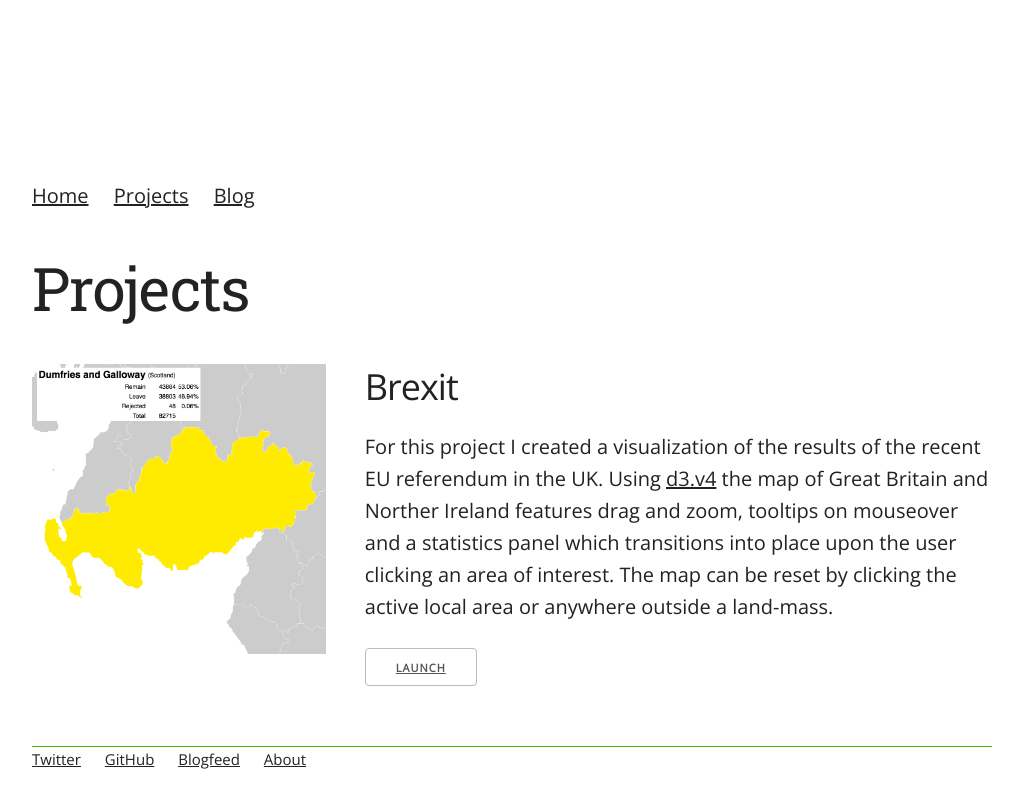
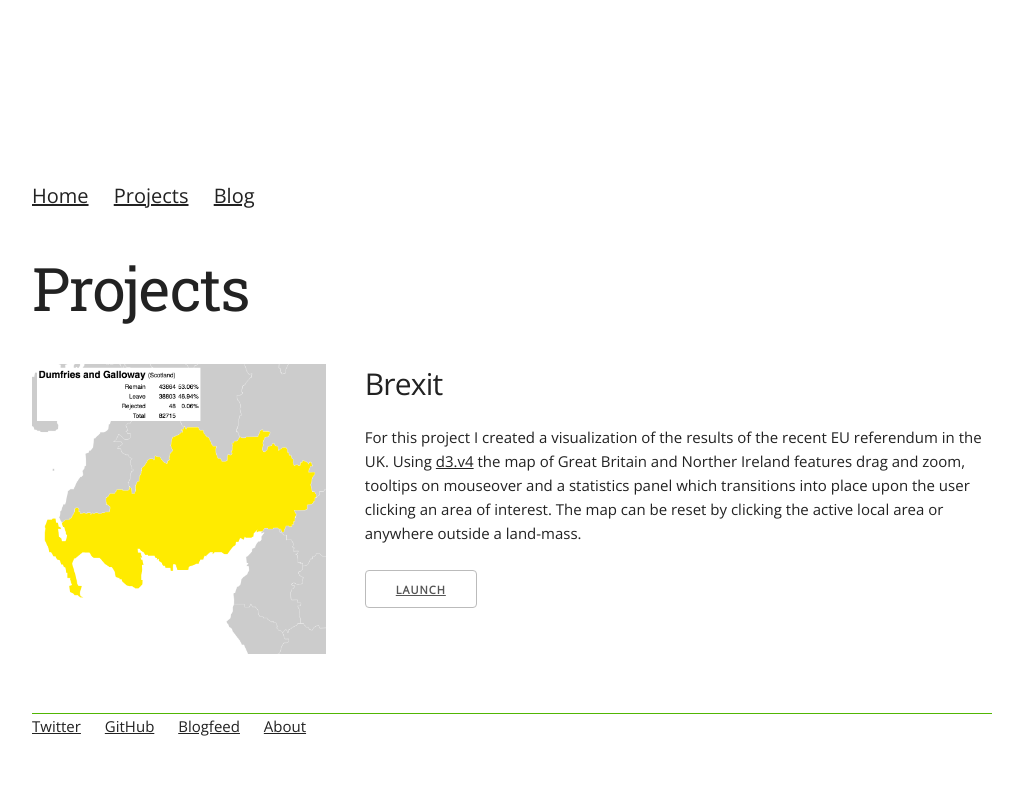
Before and after one commit to danoscarmike/danoscarmike.github.io, a Jekyll site: the page built from projects/index.html, in a window 1280 px wide. Shown: the top 808 px of the page, without its empty margins (128-1146 px from the left). Built offline with Jekyll 4.4.1, drawn with Linux system fonts in a browser that asks for light colours.

Commit message:
re-format project description pane

```diff
--- a/projects/index.html
+++ b/projects/index.html
@@ -12,10 +12,10 @@
 		</a>
   </div>
 	<div class="eight columns">
-		<h3>Brexit</h3>
-		<p>For this project I created a visualization of the results of the recent EU referendum in the UK.  Using <a href="https://github.com/mbostock/d3">d3.v4</a> the map of Great Britain and Norther Ireland features drag and zoom, tooltips on mouseover and a statistics panel which transitions into place upon the user clicking an area of interest.  The map can be reset by clicking the active local area or anywhere outside a land-mass.
+		<h4>Brexit</h4>
+		<p class="about">For this project I created a visualization of the results of the recent EU referendum in the UK.  Using <a href="https://github.com/mbostock/d3">d3.v4</a> the map of Great Britain and Norther Ireland features drag and zoom, tooltips on mouseover and a statistics panel which transitions into place upon the user clicking an area of interest.  The map can be reset by clicking the active local area or anywhere outside a land-mass.</p>
 		<div class="button">
-			<a href="http://danoscarmike.com/brexit">Launch</a></p>
+			<a href="http://danoscarmike.com/brexit">Launch</a>
 		</div>
 	</div>
 </div>
```
